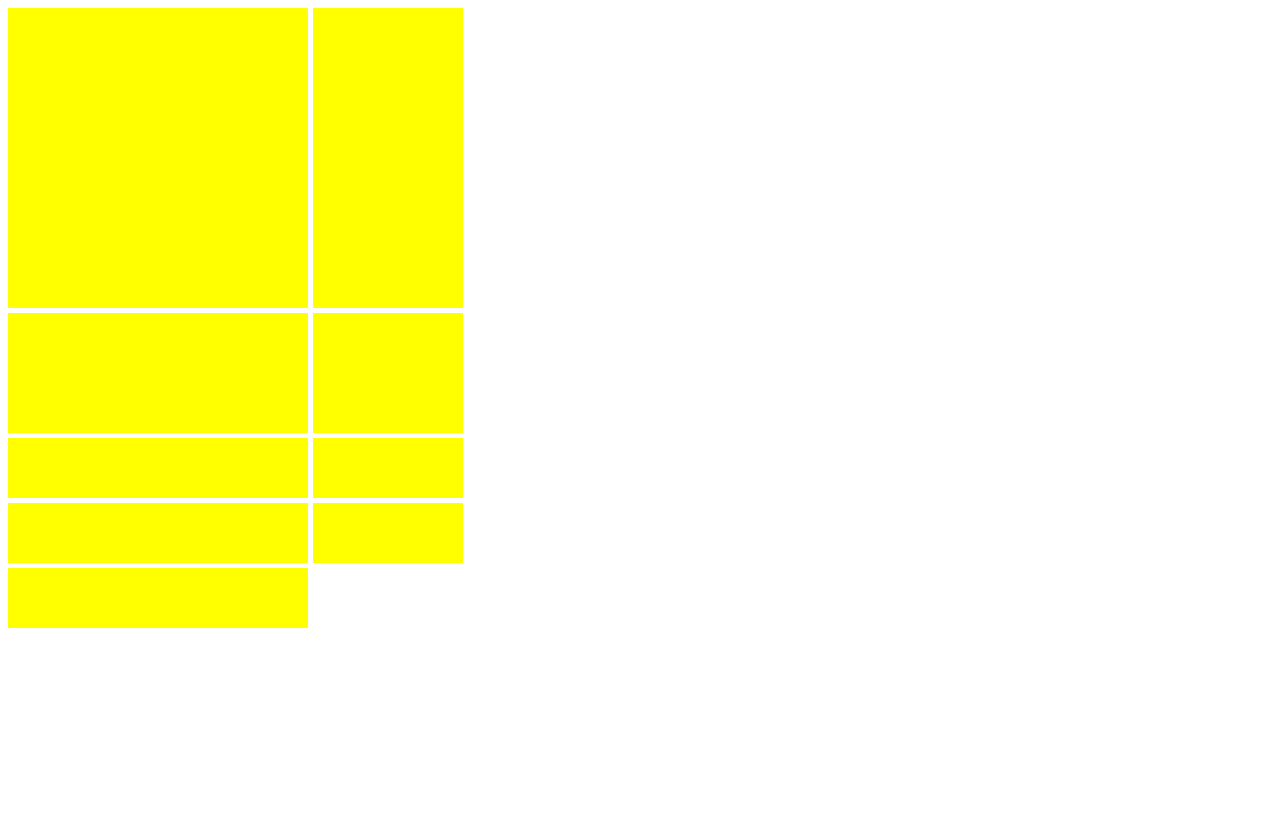
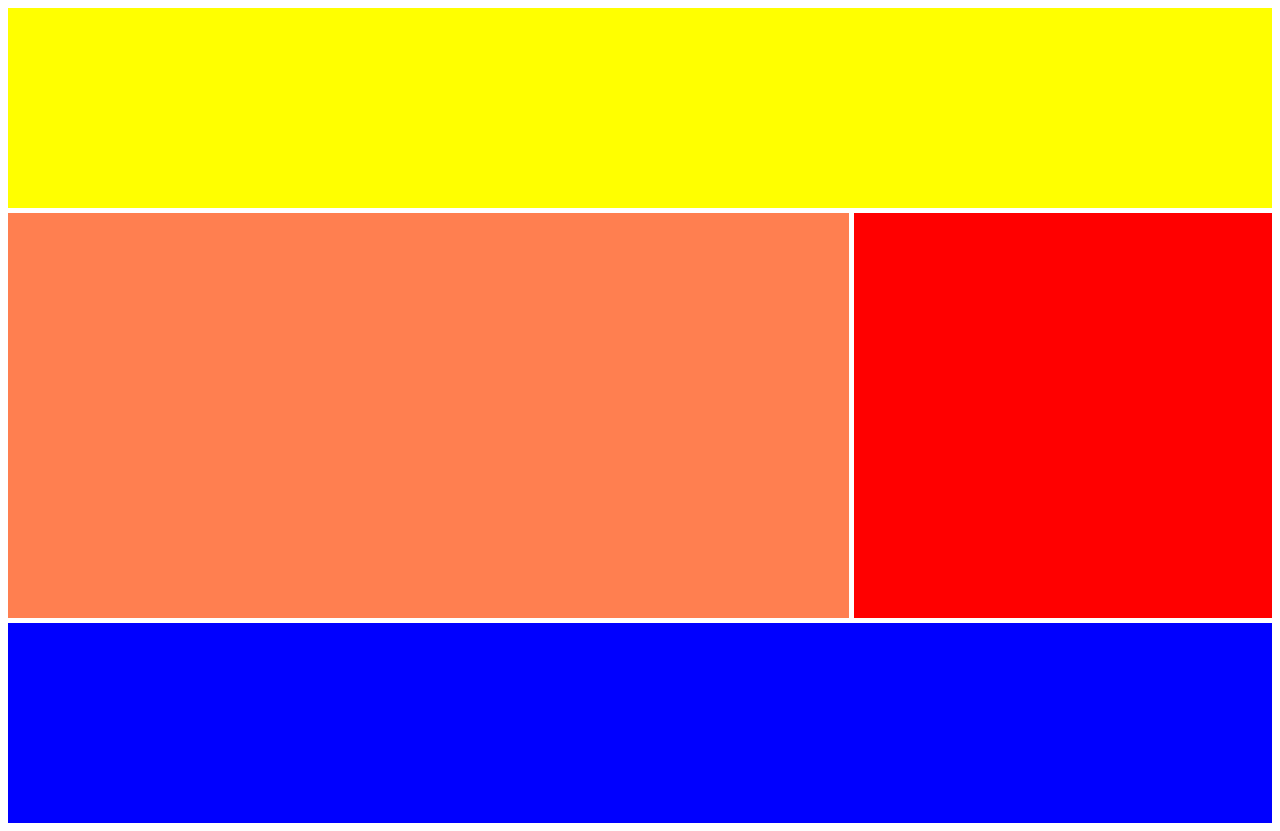
Before and after one commit to ryuros/css-masterclass, a plain HTML site: page grid.html in a window 1280 px wide. Before the commit the page ends 800 px from the top, so only its background shows below. Drawn offline with Linux system fonts and the light colour scheme.

Commit message:
Grid Template Areas

```diff
--- a/grid.html
+++ b/grid.html
@@ -5,34 +5,45 @@
     <meta charset="utf-8">
     <meta name="viewport" content="width=device-width, initial-scale=1.0">
     <meta http-equiv="X-UA-Compaible" content="ie=edge">
-    <title>Flexbox</title>
+    <title>Gird</title>
     <style>
         .father{
             display:grid;
-            grid-template-columns: 300px 150px;
-            grid-template-rows: 300px 120px;
+            grid-auto-rows: 200px;
             grid-gap: 5px;
-            grid-auto-rows: 60px;
+            grid-template-areas: "header header header" "content content sidebar" "content content sidebar" "footer footer footer";
         }
 
-        .box{
+        .first{
+            grid-area: header;
             background-color:yellow;
         }
+
+        .second{
+            grid-area: sidebar;
+            background-color:red;
+        }
+
+        .third{
+            grid-area: footer;
+            background-color:blue;
+        }
+
+        .fourth{
+            grid-area: content;
+            background-color:coral;
+        }
+
 
     </style>
 
     <body>
 
         <div class="father">
-            <div class="box"></div>
-            <div class="box"></div>
-            <div class="box"></div>
-            <div class="box"></div>
-            <div class="box"></div>
-            <div class="box"></div>
-            <div class="box"></div>
-            <div class="box"></div>
-            <div class="box"></div>
+            <div class="first"></div>
+            <div class="second"></div>
+            <div class="third"></div>
+            <div class="fourth"></div>
         </div>
 
     </body>
```
